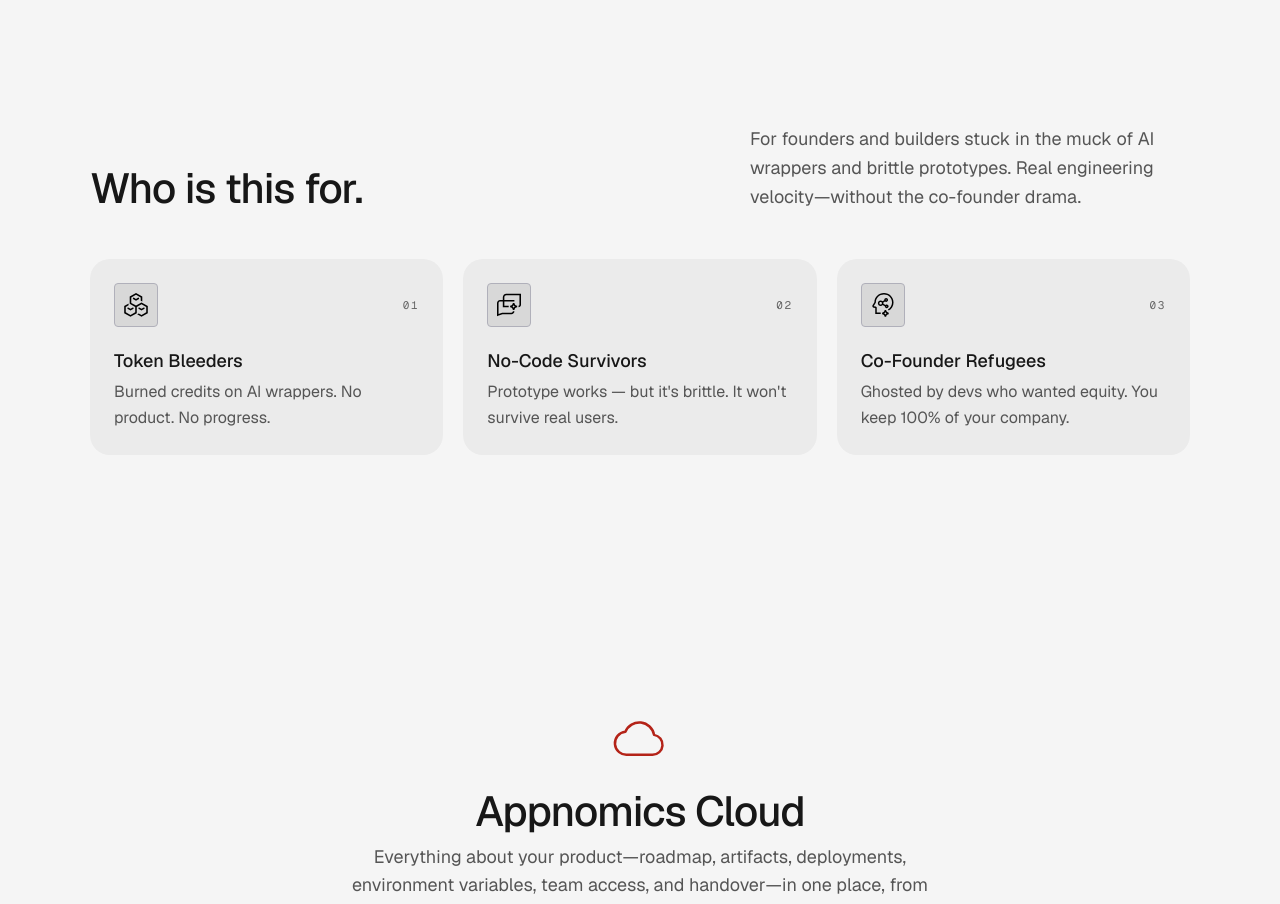
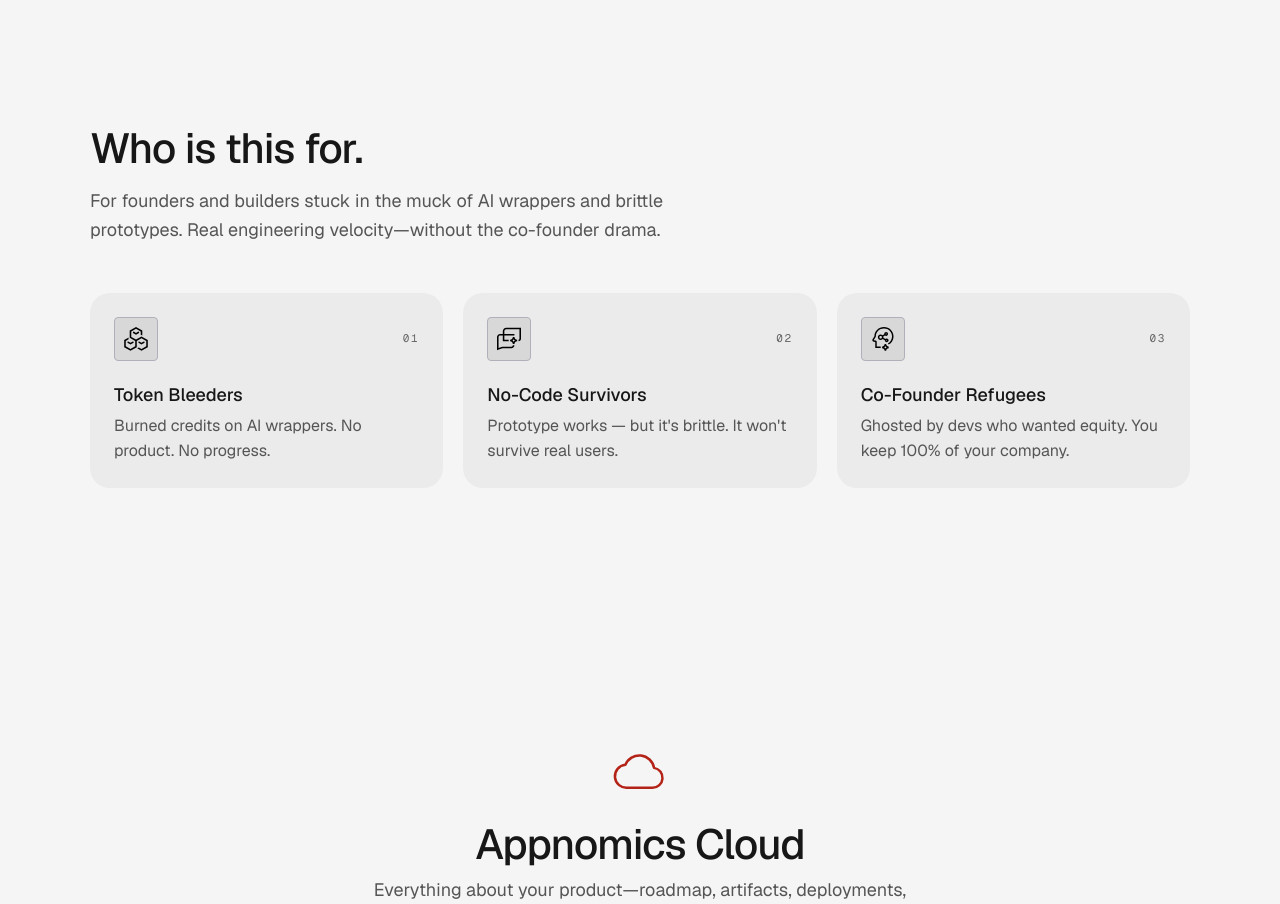
Before and after one commit to rup2701/appnomics-landing, a Next.js app: page / in a window 1280 px wide. Shown: the part 2440-3344 px from the top of the page. Built offline with nearby package versions, Linux system fonts and the light colour scheme.

Commit message:
feat(WhoIsThisFor): adjust layout and increase description width for improved readability

```diff
--- a/components/sections/WhoIsThisFor.tsx
+++ b/components/sections/WhoIsThisFor.tsx
@@ -22,11 +22,11 @@ export default function WhoThisIsFor() {
   return (
     <section className="py-20 md:py-32">
       <div className="max-w-[1100px] mx-auto px-1 md:px-0">
-        <div className="flex flex-col md:flex-row md:items-end md:justify-between gap-6 mb-12">
+        <div className="mb-12 flex flex-col items-start gap-4">
           <h2 className="text-[42px] font-medium tracking-tight text-[#171717] leading-[1.1] font-sans">
             Who is this for.
           </h2>
-          <p className="text-base md:text-lg text-[#555] font-sans leading-[1.6] max-w-[440px]">
+          <p className="text-base md:text-lg text-[#555] font-sans leading-[1.6] max-w-[640px]">
             For founders and builders stuck in the muck of AI wrappers and brittle prototypes. Real engineering velocity—without the co-founder drama.
           </p>
         </div>
```
